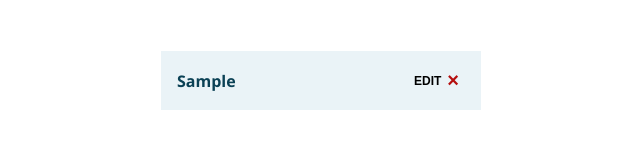
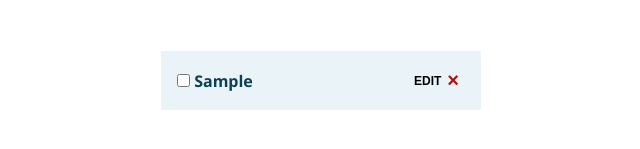
Before and after one commit to BillyLevin/svelte-todo, a Svelte app: page / in a window 1280 px wide. Both pictures are taken after typing "Sample" into the empty fields and a click on the button "Add Todo". Shown: the part 317-466 px from the top of the page, without its empty margins (319-959 px from the left). Built offline with nearby package versions, Linux system fonts and the light colour scheme.

Commit message:
can now mark todos as done

```diff
--- a/src/AddTodo.svelte
+++ b/src/AddTodo.svelte
@@ -4,7 +4,7 @@
 	function handleSubmit(e) {
 		const { task } = e.target.elements;
 
-		$todos = [...$todos, { task: task.value, id: Date.now() }];
+		$todos = [...$todos, { task: task.value, id: Date.now(), done: false }];
 
 		e.target.reset();
 	}
--- a/src/TodoContent.svelte
+++ b/src/TodoContent.svelte
@@ -3,10 +3,14 @@
 
 	export let currentTodo;
 
-	let { id, task } = currentTodo;
+	let { id, task, done } = currentTodo;
 
 	let editing = false;
 	let editInput;
+
+	$: {
+		updateDoneStatus(done);
+	}
 
 	function deleteTodo() {
 		$todos = $todos.filter(todo => todo.id !== id);
@@ -34,6 +38,14 @@
 			toggleEditMode();
 		}
 	}
+
+	function updateDoneStatus(done) {
+		$todos = $todos.map(todo => {
+			if (todo.id !== id) return todo;
+
+			return { ...todo, done };
+		});
+	}
 </script>
 
 {#if editing}
@@ -47,7 +59,10 @@
 			on:keydown={handleKeydown} />
 	</div>
 {:else}
-	<span class="task">{task}</span>
+	<div>
+		<input type="checkbox" name="idk" id="idk" bind:checked={done} />
+		<span class={`task ${done && 'done'}`}>{task}</span>
+	</div>
 {/if}
 <div class="functions">
 	<button class="edit" on:click={toggleEditMode}>
@@ -65,6 +80,10 @@
 <style>
 	.task {
 		font-weight: 700;
+	}
+
+	.done {
+		text-decoration: line-through;
 	}
 
 	.delete {
```
